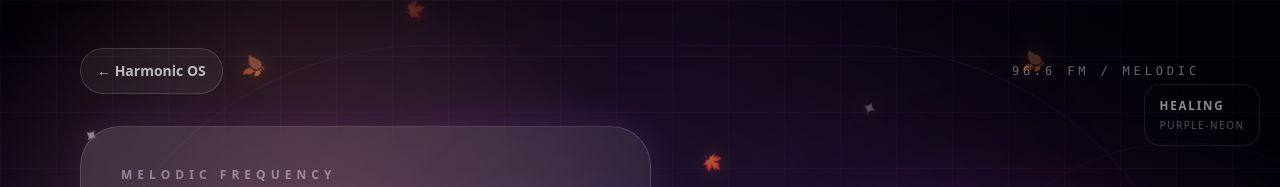
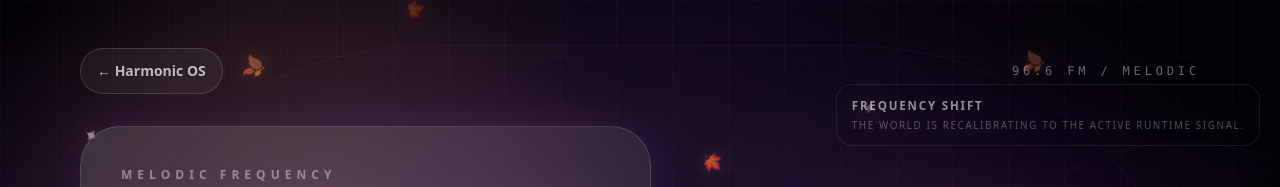
Before and after one commit to thatsmelodic/harmonic-os, a Next.js app: page /worlds/melodic in a window 1280 px wide. Shown: the top 187 px of the page. Built offline with nearby package versions, Linux system fonts and the light colour scheme; no server answers; the database is empty.

Commit message:
Connect runtime visual driver to world personality mapper

```diff
--- a/components/runtime/RuntimeVisualDriver.tsx
+++ b/components/runtime/RuntimeVisualDriver.tsx
@@ -2,13 +2,15 @@
 
 import { getRuntimeCssVars, useHarmonicRuntime } from '@/hooks/useHarmonicRuntime';
 import type { HarmonicWorldId } from '@/lib/harmonic-engine';
+import { getWorldPersonalityReaction } from '@/lib/world-personality';
 
 export function RuntimeVisualDriver({ world }: { world: HarmonicWorldId }) {
   const runtime = useHarmonicRuntime(world);
+  const reaction = getWorldPersonalityReaction(world, runtime.emotion);
 
   return (
     <div
-      className={`runtime-visual-driver runtime-emotion-${runtime.emotion} runtime-lighting-${runtime.lighting} runtime-camera-${runtime.camera}`}
+      className={`runtime-visual-driver runtime-emotion-${runtime.emotion} runtime-lighting-${runtime.lighting} runtime-camera-${runtime.camera} runtime-mode-${reaction.visualMode}`}
       style={getRuntimeCssVars(runtime)}
       aria-hidden="true"
     >
@@ -16,9 +18,10 @@ export function RuntimeVisualDriver({ world }: { world: HarmonicWorldId }) {
       <div className="runtime-fog-layer" />
       <div className="runtime-bloom-layer" />
       <div className="runtime-pulse-ring" />
+      <div className="runtime-personality-burst" style={{ opacity: reaction.intensity / 220 }} />
       <div className="runtime-readout-chip">
-        <span>{runtime.emotion}</span>
-        <small>{runtime.lighting}</small>
+        <span>{reaction.headline}</span>
+        <small>{reaction.description}</small>
       </div>
     </div>
   );
```
